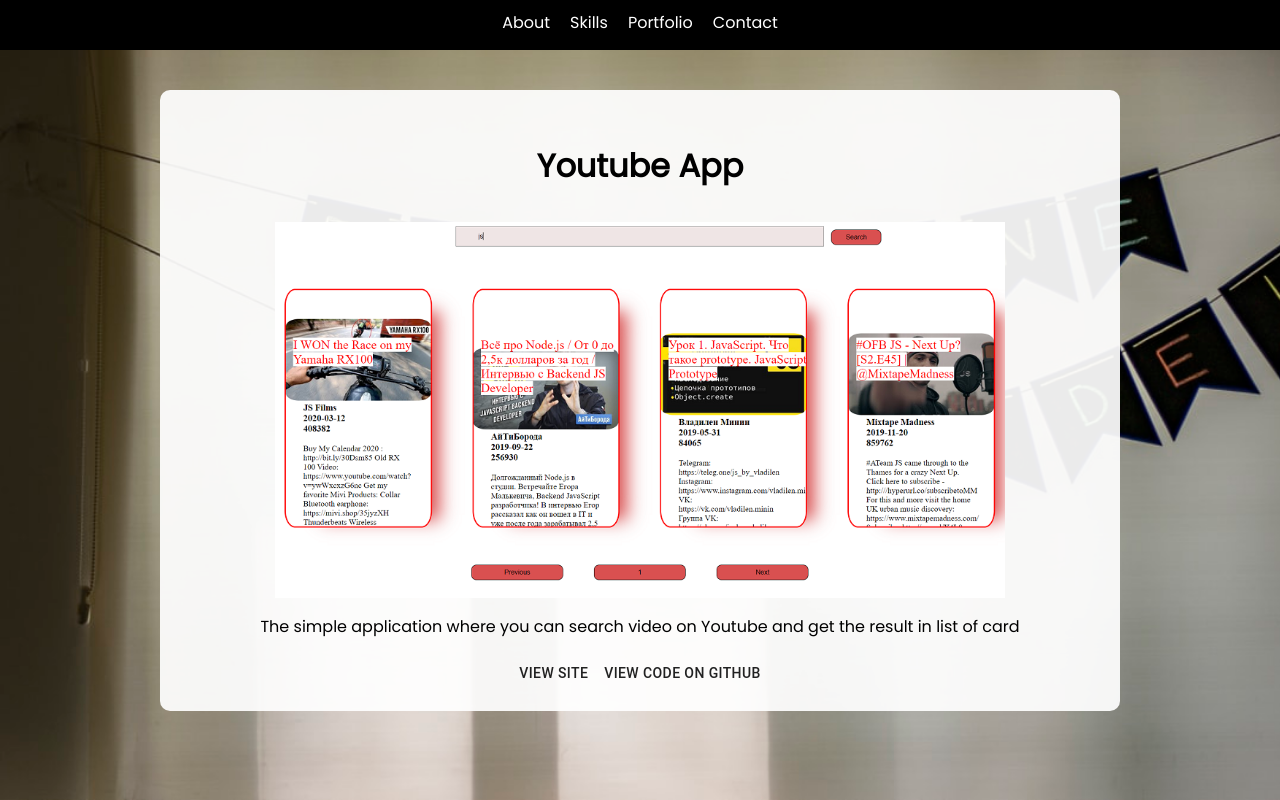
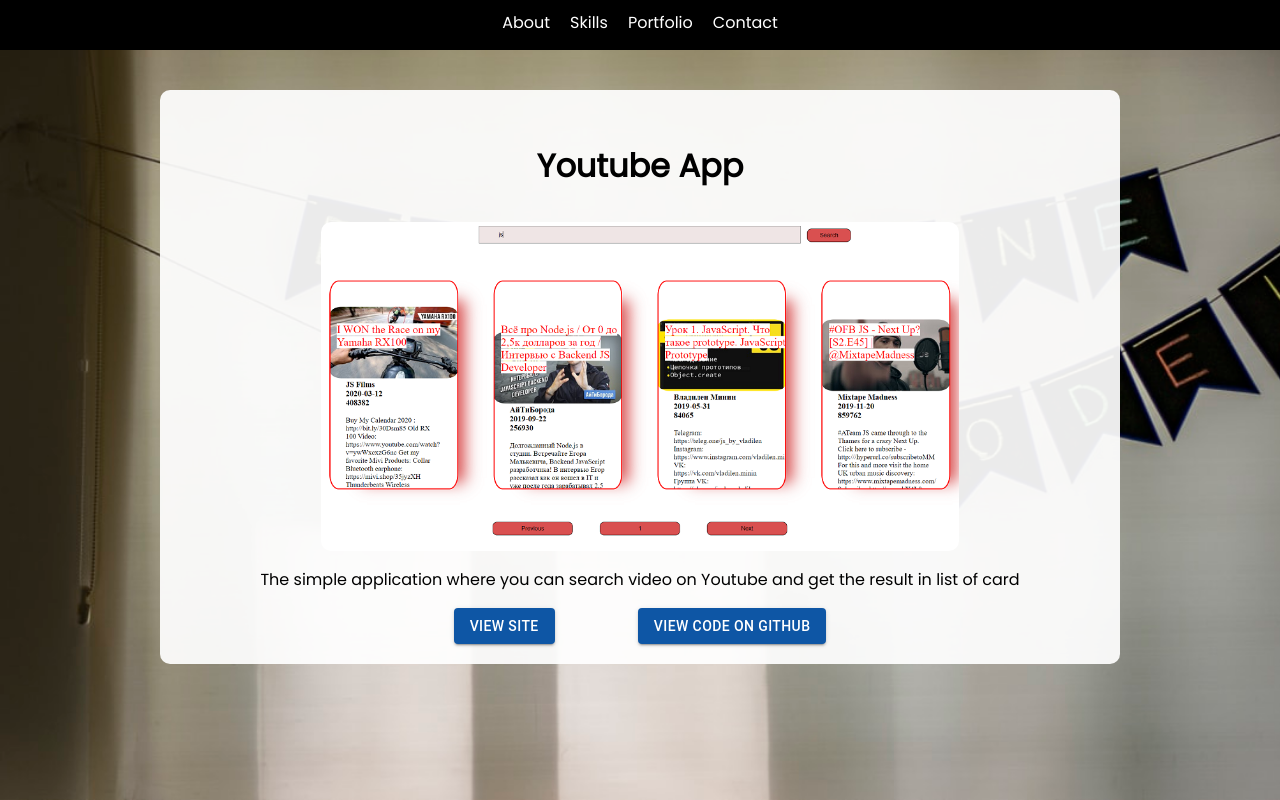
Before and after one commit to MashaLarchenko/myportfolio, a React (Create React App) app: page /portfolio/project/1 in a window 1280 px wide. Built offline with nearby package versions, Linux system fonts and the light colour scheme.

Commit message:
feat: make style

```diff
--- a/src/Components/Portfolio/ProjectCard.jsx
+++ b/src/Components/Portfolio/ProjectCard.jsx
@@ -25,9 +25,9 @@
         <h3 style={{textAlign:'center', fontSize: '2rem'}}>{project.title}</h3>
         <img src={`${imgData[index]}`} alt="" className='project_img'/>
         <p>{project.description}</p>
-         <div>
-           <Button href={project.link}>View Site</Button>
-           <Button href={project.gitLink}>View code on GitHub</Button>
+         <div className='linkBtn_container'>
+           <Button href={project.link} className='linkBtn' variant="contained">View Site</Button>
+           <Button href={project.gitLink} className='linkBtn' variant="contained">View code on GitHub</Button>
          </div>
       </Container>
     </div>
--- a/src/Components/Portfolio/portfolio.css
+++ b/src/Components/Portfolio/portfolio.css
@@ -44,7 +44,8 @@
 }
 
 .project_img {
-  width: 80%;
+  width: 70%;
+  border-radius: 10px;
   margin: 0 auto;
   position: relative;
   display: block;
@@ -59,3 +60,23 @@
   background-size: cover;
   height: 100vh;
 }
+
+.linkBtn {
+  color: rgb(14, 86, 165);
+}
+
+.MuiButton-root.linkBtn {
+  background-color: rgb(14, 86, 165);
+  color: white;
+}
+
+.MuiButton-root.linkBtn:hover {
+  background-color: rgb(3, 33, 65);
+}
+
+.linkBtn_container {
+  display: flex;
+  justify-content: space-around;
+  width: 50%;
+  margin: 0 auto;
+}
--- a/src/data/listOfProject.js
+++ b/src/data/listOfProject.js
@@ -11,35 +11,35 @@
     {
         id: 2,
         title: 'Piskel Clone App',
-        description: 'The simple application where you can search video on Youtube and get the result in list of card',
+        description: 'The simple application where you can draw  and animate',
         link: 'https://mashalarchenko.github.io/',
         gitLink: '',
     },
     {
         id: 3,
         title: 'Todo list',
-        description: 'The simple application where you can search video on Youtube and get the result in list of card',
+        description: 'The simple application where you can create your own todo list. There you have 3 columns: Todo, In Progress, Done.',
         link: 'https://simple-todo-listapp.netlify.com/',
         gitLink: 'https://github.com/MashaLarchenko/Simple-Todo-List',
     },
     {
         id: 4,
         title: 'Song Bird quiz',
-        description: 'The simple application where you can search video on Youtube and get the result in list of card',
+        description: 'A small quest where you need to guess a bird by its singing',
         link: 'https://guess-bird-song.netlify.com/',
         gitLink: 'https://github.com/MashaLarchenko/songbird',
     },
     {
         id: 5,
         title: 'The Witcher',
-        description: 'The simple application where you can search video on Youtube and get the result in list of card',
+        description: 'Landing page about Witcher',
         link: 'https://aboutwitcher.netlify.com/',
         gitLink: 'https://github.com/MashaLarchenko/TheWitcher',
     },
     {
         id: 6,
         title: 'Promo site(Markup Example)',
-        description: 'The simple application where you can search video on Youtube and get the result in list of card',
+        description: 'Not real site',
         link: 'https://mashalarchenko.github.io/NeutronMail/',
         gitLink: 'https://github.com/MashaLarchenko/NeutronMail',
     }
```
